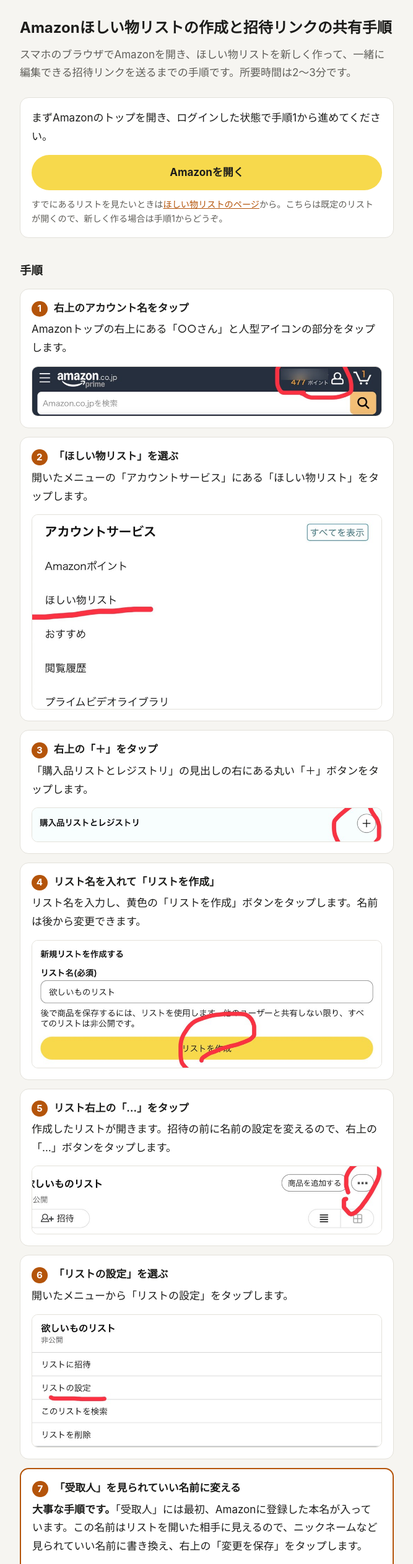
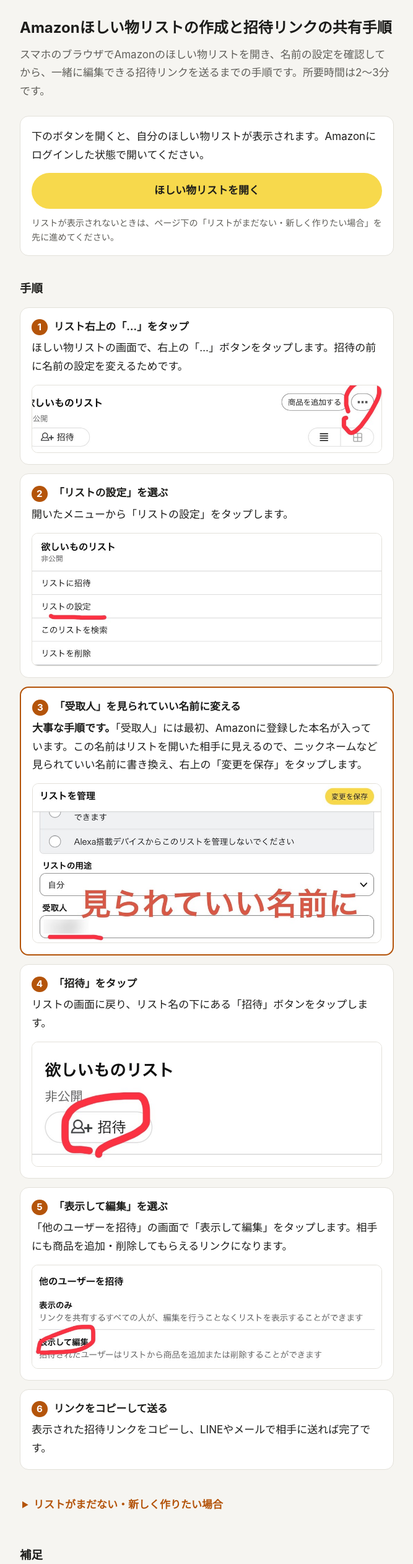
Before and after one commit to JunpeiKatayama/wishlist-guide, a plain HTML site: page index.html in a window 1280 px wide. Shown: the top 2524 px of the page at 62% size, without its empty margins (306-973 px from the left). Drawn offline with Linux system fonts and the light colour scheme.

Commit message:
Start from the default wishlist; move list creation to a fallback section
Co-Authored-By: Claude Fable 5.2 <noreply@anthropic.com>
Claude-Session: https://claude.ai/code/session_01KacufBbuJz5eQn35wKFhPM

```diff
--- a/index.html
+++ b/index.html
@@ -55,6 +55,9 @@
     display: block; width: 100%; height: auto; margin-top: 14px;
     border: 1px solid var(--line); border-radius: 10px; background: #fff;
   }
+  details.fallback { margin-top: 28px; background: transparent; }
+  details.fallback summary { cursor: pointer; font-weight: 700; padding: 14px 4px; color: var(--accent); }
+  details.fallback > p { margin: 0 0 14px; color: var(--sub); }
   table { width: 100%; border-collapse: collapse; background: var(--card); border: 1px solid var(--line); border-radius: 14px; overflow: hidden; }
   th, td { text-align: left; padding: 12px 14px; border-bottom: 1px solid var(--line); vertical-align: top; }
   tr:last-child td { border-bottom: 0; }
@@ -67,39 +70,19 @@
 <body>
 <main>
   <h1>Amazonほしい物リストの作成と招待リンクの共有手順</h1>
-  <p class="lead">スマホのブラウザでAmazonを開き、ほしい物リストを新しく作って、一緒に編集できる招待リンクを送るまでの手順です。所要時間は2〜3分です。</p>
+  <p class="lead">スマホのブラウザでAmazonのほしい物リストを開き、名前の設定を確認してから、一緒に編集できる招待リンクを送るまでの手順です。所要時間は2〜3分です。</p>
 
   <div class="start">
-    <p>まずAmazonのトップを開き、ログインした状態で手順1から進めてください。</p>
-    <a class="btn" href="https://www.amazon.co.jp/" target="_blank" rel="noopener">Amazonを開く</a>
-    <small>すでにあるリストを見たいときは<a href="https://www.amazon.co.jp/hz/wishlist/ls" target="_blank" rel="noopener">ほしい物リストのページ</a>から。こちらは既定のリストが開くので、新しく作る場合は手順1からどうぞ。</small>
+    <p>下のボタンを開くと、自分のほしい物リストが表示されます。Amazonにログインした状態で開いてください。</p>
+    <a class="btn" href="https://www.amazon.co.jp/hz/wishlist/ls" target="_blank" rel="noopener">ほしい物リストを開く</a>
+    <small>リストが表示されないときは、ページ下の「リストがまだない・新しく作りたい場合」を先に進めてください。</small>
   </div>
 
   <h2>手順</h2>
   <ol class="steps">
     <li>
-      <h3>右上のアカウント名をタップ</h3>
-      <p>Amazonトップの右上にある「○○さん」と人型アイコンの部分をタップします。</p>
-      <img src="img/step1.jpg" alt="Amazonトップ右上のアカウント名の位置" width="1000" height="142">
-    </li>
-    <li>
-      <h3>「ほしい物リスト」を選ぶ</h3>
-      <p>開いたメニューの「アカウントサービス」にある「ほしい物リスト」をタップします。</p>
-      <img src="img/step2.jpg" alt="メニュー内の「ほしい物リスト」" width="1000" height="555" loading="lazy">
-    </li>
-    <li>
-      <h3>右上の「＋」をタップ</h3>
-      <p>「購入品リストとレジストリ」の見出しの右にある丸い「＋」ボタンをタップします。</p>
-      <img src="img/step3.jpg" alt="「購入品リストとレジストリ」右の＋ボタン" width="1000" height="95" loading="lazy">
-    </li>
-    <li>
-      <h3>リスト名を入れて「リストを作成」</h3>
-      <p>リスト名を入力し、黄色の「リストを作成」ボタンをタップします。名前は後から変更できます。</p>
-      <img src="img/step4.jpg" alt="リスト名の入力欄と「リストを作成」ボタン" width="1000" height="364" loading="lazy">
-    </li>
-    <li>
       <h3>リスト右上の「…」をタップ</h3>
-      <p>作成したリストが開きます。招待の前に名前の設定を変えるので、右上の「…」ボタンをタップします。</p>
+      <p>ほしい物リストの画面で、右上の「…」ボタンをタップします。招待の前に名前の設定を変えるためです。</p>
       <img src="img/step-menu.jpg" alt="リスト右上の「…」ボタン" width="1000" height="193" loading="lazy">
     </li>
     <li>
@@ -128,6 +111,33 @@
     </li>
   </ol>
 
+  <details class="fallback">
+    <summary>リストがまだない・新しく作りたい場合</summary>
+    <p>リンクを開いてもリストが出ないときや、共有用に別のリストを作りたいときは、先に次の手順でリストを作ってから、上の手順1に進んでください。</p>
+    <ol class="steps">
+    <li>
+      <h3>右上のアカウント名をタップ</h3>
+      <p><a href="https://www.amazon.co.jp/" target="_blank" rel="noopener">Amazonトップ</a>の右上にある「○○さん」と人型アイコンの部分をタップします。</p>
+      <img src="img/step1.jpg" alt="Amazonトップ右上のアカウント名の位置" width="1000" height="141" loading="lazy">
+    </li>
+    <li>
+      <h3>「ほしい物リスト」を選ぶ</h3>
+      <p>開いたメニューの「アカウントサービス」にある「ほしい物リスト」をタップします。</p>
+      <img src="img/step2.jpg" alt="メニュー内の「ほしい物リスト」" width="1000" height="555" loading="lazy">
+    </li>
+    <li>
+      <h3>右上の「＋」をタップ</h3>
+      <p>「購入品リストとレジストリ」の見出しの右にある丸い「＋」ボタンをタップします。</p>
+      <img src="img/step3.jpg" alt="「購入品リストとレジストリ」右の＋ボタン" width="1000" height="95" loading="lazy">
+    </li>
+    <li>
+      <h3>リスト名を入れて「リストを作成」</h3>
+      <p>リスト名を入力し、黄色の「リストを作成」ボタンをタップします。名前は後から変更できます。</p>
+      <img src="img/step4.jpg" alt="リスト名の入力欄と「リストを作成」ボタン" width="1000" height="364" loading="lazy">
+    </li>
+    </ol>
+  </details>
+
   <h2>補足</h2>
   <table>
     <tr><th>招待の種類</th><th>相手ができること</th></tr>
```
